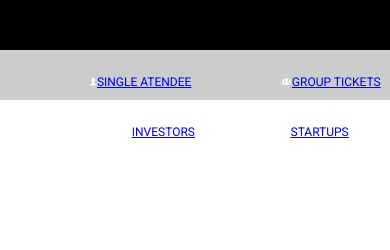
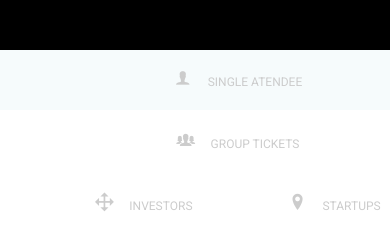
Before and after one commit to alexkarasik/hrn-challenge, a plain HTML site: page index.html in a window 390 px wide. Drawn offline with Linux system fonts and the light colour scheme; files whose address does not match are found by name.

Commit message:
header mostly where it should be. still need to make them clickable links and set up for media queries after

```diff
--- a/index.html
+++ b/index.html
@@ -21,10 +21,10 @@
         </div>
         <div class="header-pages">
           <ul class="main-nav">
-            <li><i class="ion-ios-person"></i><a href="#">Single Atendee</a></li>
-            <li><i class="ion-ios-people"></i><a href="#works">Group Tickets</a></li>
-            <li><i class="ion-arrow-move"></i><a href="#cities">Investors</a></li>
-            <li><i class="ion-location"></i><a href="#plans">StartUps</a></li>
+            <li><i class="ion-ios-person icon-small"></i>Single Atendee</li>
+            <li><i class="ion-ios-people icon-small"></i>Group Tickets</li>
+            <li><i class="ion-arrow-move icon-small"></i>Investors</li>
+            <li><i class="ion-location icon-small"></i>StartUps</li>
           </ul>
         </div>
       </nav>
--- a/resources/css/style.css
+++ b/resources/css/style.css
@@ -25,8 +25,8 @@ html {
   background-color: #000;
 }
 .header-pages {
-  height: 50px;
-  background-color: #ccc;
+  height: 60px;
+  background-color: #F6FBFC;
     text-align: center;
 }
 
@@ -34,9 +34,21 @@ html {
   display: inline-block;
   margin-left: 80px;
   padding: 10px 0;
-  color: #fff;
+  color: #cccccc;
+  text: #cccccc;
   text-decoration: none;
   text-transform: uppercase;
   font-size: 30%;
+  padding-bottom: 20px;
+}
+
+/*  icon */
+
+.icon-small {
+  display: inline-block;
+  width: 30px;
   text-align: center;
+  color: #cccccc;
+  font-size: 180%;
+  margin-right: 10px;
 }
```
